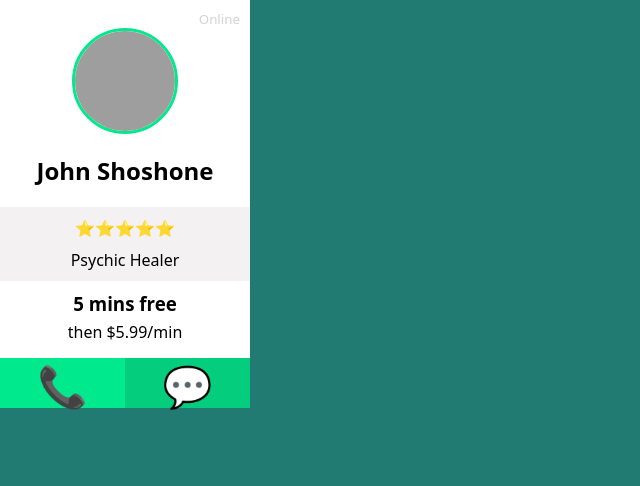
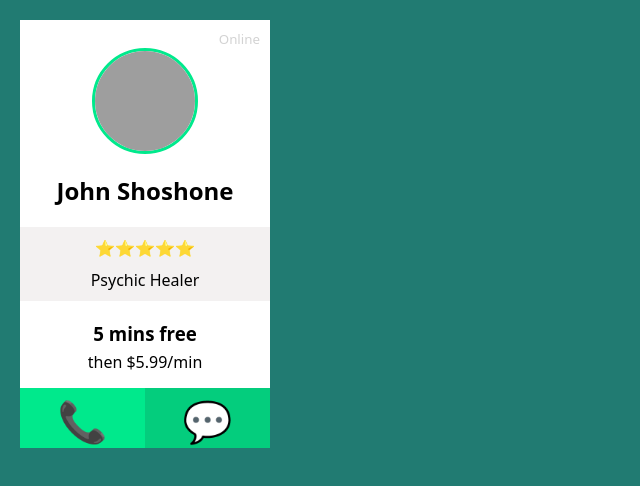
Before and after one commit to ChrisCampbell1/css-flexbox-lab, a plain HTML site: page index.html in a window 1280 px wide. Shown: the whole page, without its empty margins (0-640 px from the left). Drawn offline with Linux system fonts and the light colour scheme; grey boxes are pictures that could not be loaded.

Commit message:
add margin to container and swap IDs for Classes

```diff
--- a/css/style.css
+++ b/css/style.css
@@ -19,16 +19,17 @@ body {
   margin: 0;
 }
 
-#container {
+.container {
   display: flex;
   flex-direction: column;
   background: rgb(255, 255, 255);
   width: 250px;
   justify-content: center;
   align-items: center;
+  margin: 20px;
 }
 
-#status {
+.status {
   font-size: smaller;
   color: lightgray;
   flex-direction: row;
@@ -42,7 +43,7 @@ img {
   border: solid 3px rgb(0, 233, 140);
 }
 
-#rating {
+.rating {
   display: flex;
   flex-direction: column;
   background-color: rgb(243, 241, 241);
@@ -57,14 +58,14 @@ p{
 }
 
 h3 {
-  margin-top: 10px;
+  margin-top: 20px;
   margin-bottom: 0px;
 }
 
-#contact {
+.contact {
   display: flex;
   width: 100%;
-  height: 60px;
+  height: 70px;
   justify-content: center;
 }
 
@@ -73,11 +74,13 @@ h3 {
   font-size: 40px;
   text-align: center;
   margin-top: 10px;
+  padding-top: 5px;
+  padding-bottom: 5px;
 }
-#call {
+.call {
   background:rgb(0, 233, 140);
 }
 
-#text {
+.text {
   background-color:rgb(4, 205, 125);
 }
--- a/index.html
+++ b/index.html
@@ -8,20 +8,19 @@
   <title>Flexbox Lab</title>
 </head>
 <body>
-  <div id="container">
-    <div id="status">Online</div>
+  <div class="container">
+    <div class="status">Online</div>
     <img src="https://picsum.photos/100" alt="random profile image">
     <h2>John Shoshone</h2>
-    <div id="rating">
+    <div class="rating">
       <p>⭐️⭐️⭐️⭐️⭐️</p>
       <p>Psychic Healer</p>
     </div>
       <h3>5 mins free</h3>
       <p>then $5.99/min</p>
-      <div id="contact">
-          <div class="button" id="call">📞</div>
-          <div class="button" id="text">💬</div>
-          <!-- 📞💬 -->
+      <div class="contact">
+          <div class="button call">📞</div>
+          <div class="button text">💬</div>
       </div>
   </div>
 </body>
```
